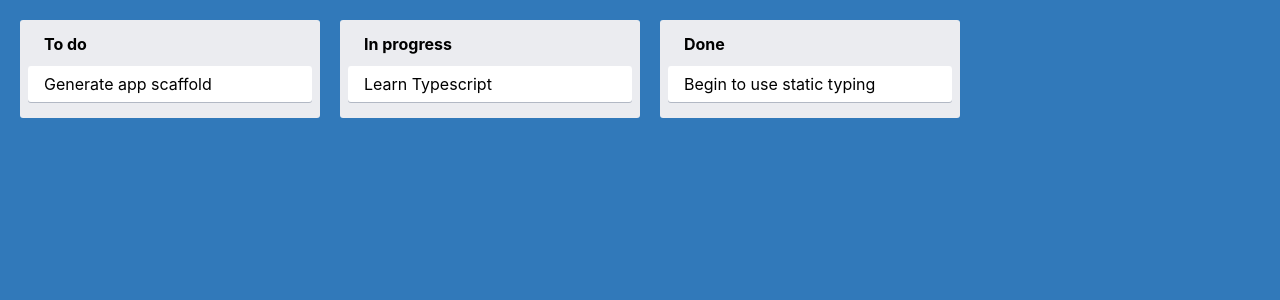
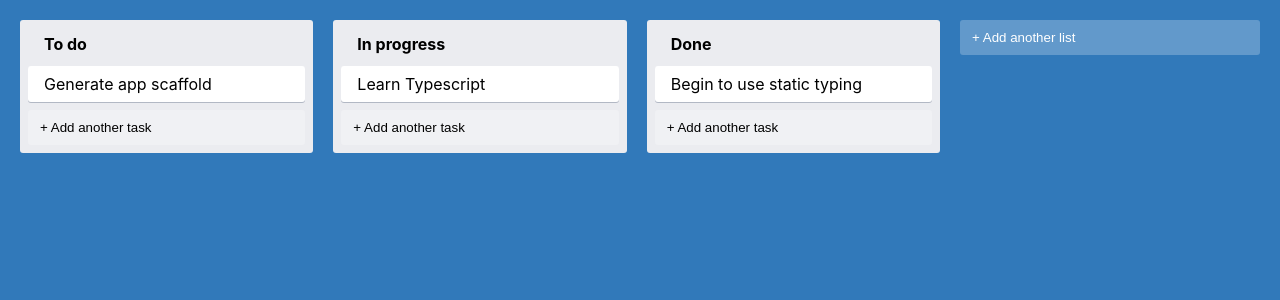
Before and after one commit to bonsoirq/kanban-react-typescript, a React (Create React App) app: page / in a window 1280 px wide. Shown: the top 300 px of the page. Built offline with nearby package versions, Linux system fonts and the light colour scheme.

Commit message:
Add AddNewItem component

```diff
--- /dev/null
+++ b/src/AddNewItem.tsx
@@ -0,0 +1,29 @@
+import React, { useState } from 'react';
+import { NewItemForm } from './NewItemForm';
+import { AddItemButton } from './styles';
+
+type AddNewItemProps = {
+  onAdd(text: string): void;
+  toggleButtonText: string;
+  dark?: boolean;
+}
+
+export const AddNewItem = ({ onAdd, toggleButtonText, dark }: AddNewItemProps) => {
+  const [showForm, setShowForm] = useState(false);
+  if (showForm) {
+    return (
+      <NewItemForm
+        onAdd={text => {
+          onAdd(text)
+          setShowForm(false)
+        }}
+      />
+    )
+  }
+
+  return (
+    <AddItemButton dark={dark} onClick={() => setShowForm(true)}>
+      {toggleButtonText}
+    </AddItemButton>
+  );
+}
--- a/src/App.tsx
+++ b/src/App.tsx
@@ -1,4 +1,5 @@
 import React from 'react';
+import { AddNewItem } from './AddNewItem';
 import { AppContainer } from './styles';
 import { Card } from './Card';
 import { Column } from './Column';
@@ -15,6 +16,10 @@
       <Column text="Done">
         <Card text="Begin to use static typing" />
       </Column>
+      <AddNewItem
+        toggleButtonText="+ Add another list"
+        onAdd={console.log}
+      />
     </AppContainer>
   );
 }
--- a/src/Column.tsx
+++ b/src/Column.tsx
@@ -1,4 +1,5 @@
 import React from 'react';
+import { AddNewItem } from './AddNewItem';
 import { ColumnContainer, ColumnTitle } from './styles';
 
 type Props = {
@@ -13,6 +14,11 @@
     <ColumnContainer>
       <ColumnTitle>{text}</ColumnTitle>
       {children}
+      <AddNewItem
+        toggleButtonText="+ Add another task"
+        onAdd={console.log}
+        dark
+      />
     </ColumnContainer>
   );
 }
--- /dev/null
+++ b/src/NewItemForm.tsx
@@ -0,0 +1,22 @@
+import React, { useState } from 'react';
+import { NewItemFormContainer, NewItemButton, NewItemInput } from './styles';
+
+type NewItemFormProps = {
+  onAdd(text: string): void;
+}
+
+export const NewItemForm = ({ onAdd }: NewItemFormProps) => {
+  const [text, setText] = useState('');
+
+  return (
+    <NewItemFormContainer>
+      <NewItemInput
+        value={text}
+        onChange={e => setText(e.target.value)}
+      />
+      <NewItemButton onClick={() => onAdd(text)}>
+        Create
+      </NewItemButton>
+    </NewItemFormContainer>
+  )
+}
--- a/src/styles.ts
+++ b/src/styles.ts
@@ -12,24 +12,70 @@
 
 export const ColumnContainer = styled.div`
   background-color: #ebecf0;
+  border-radius: 3px;
+  flex-grow: 0;
+  margin-right: 20px;
+  min-height: 40px;
+  padding: 8px 8px;
   width: 300px;
-  min-height: 40px;
-  margin-right: 20px;
-  border-radius: 3px;
-  padding: 8px 8px;
-  flex-grow: 0;
 `;
 
 export const ColumnTitle = styled.div`
+  font-weight: bold;
   padding: 6px 16px 12px;
-  font-weight: bold;
 `;
 
 export const CardContainer = styled.div`
   background-color: #fff;
+  border-radius: 3px;
+  box-shadow: #091e4240 0px 1px 0px 0px;
   cursor: pointer;
   margin-bottom: 0.5rem;
   padding: 0.5rem 1rem;
+`;
+
+type AddItemButtonProps = {
+  dark?: boolean;
+}
+
+export const AddItemButton = styled.button<AddItemButtonProps>`
+  background-color: #ffffff3d;
   border-radius: 3px;
+  border: none;
+  color: ${props => (props.dark ? '#000' : '#fff')};
+  cursor: pointer;
+  max-width: 300px;
+  padding: 10px 12px;
+  text-align: left;
+  transition: background 85ms ease-in;
+  width: 100%;
+  &:hover {
+    background-color: #ffffff52;
+  }
+`;
+
+export const NewItemFormContainer = styled.div`
+  max-width: 300px;
+  display: flex;
+  flex-direction: column;
+  width: 100%;
+  align-items: flex-start;
+`;
+
+export const NewItemButton = styled.button`
+  background-color: #5aac44;
+  border-radius: 3px;
+  border: none;
+  color: #fff;
+  padding: 6px 12px;
+  text-align: center;
+`;
+
+export const NewItemInput = styled.input`
+  border-radius: 3px;
+  border: none;
   box-shadow: #091e4240 0px 1px 0px 0px;
+  margin-bottom: 0.5rem;
+  padding: 0.5rem 1rem;
+  width: 100%;
 `;
```
